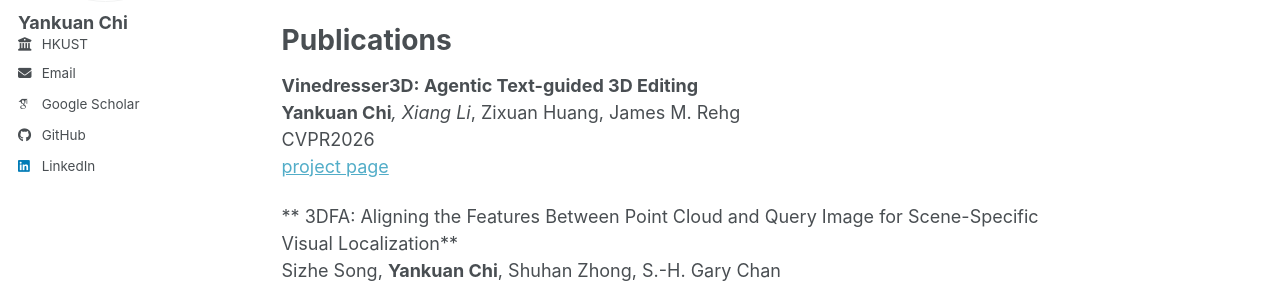
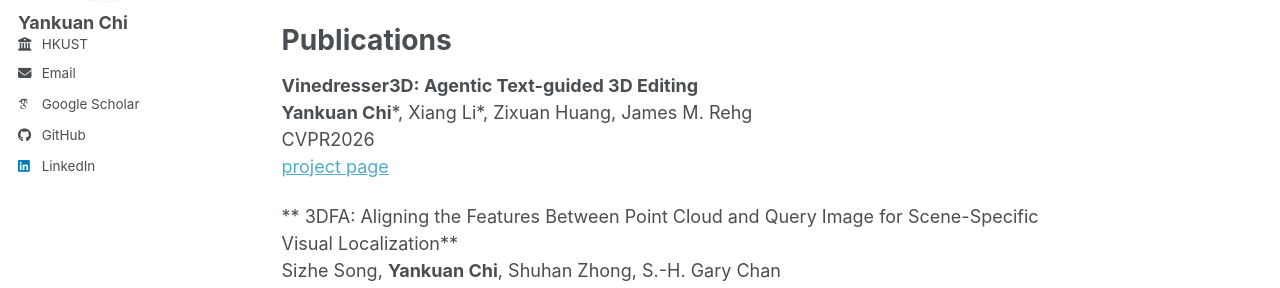
Before and after one commit to ykchizs/ykchizs.github.io, a Jekyll site: the page built from _pages/about.md, in a window 1280 px wide. Shown: the part 274-562 px from the top of the page. Built offline with Jekyll 4.4.1, drawn with Linux system fonts in a browser that asks for light colours; some web fonts are replaced; a script bundle is joined from its source files by our own code; library files that are not in the unit come from our copies.

```diff
--- a/_pages/about.md
+++ b/_pages/about.md
@@ -14,7 +14,7 @@ My research interests lie in computer vision, especially 3D computer vision.
 Publications
 ======
 **Vinedresser3D: Agentic Text-guided 3D Editing**
-**Yankuan Chi***, Xiang Li*, Zixuan Huang, James M. Rehg
+**Yankuan Chi**\*, Xiang Li\*, Zixuan Huang, James M. Rehg
 CVPR2026
 [project page](https://vinedresser3d.github.io/)
 
```
